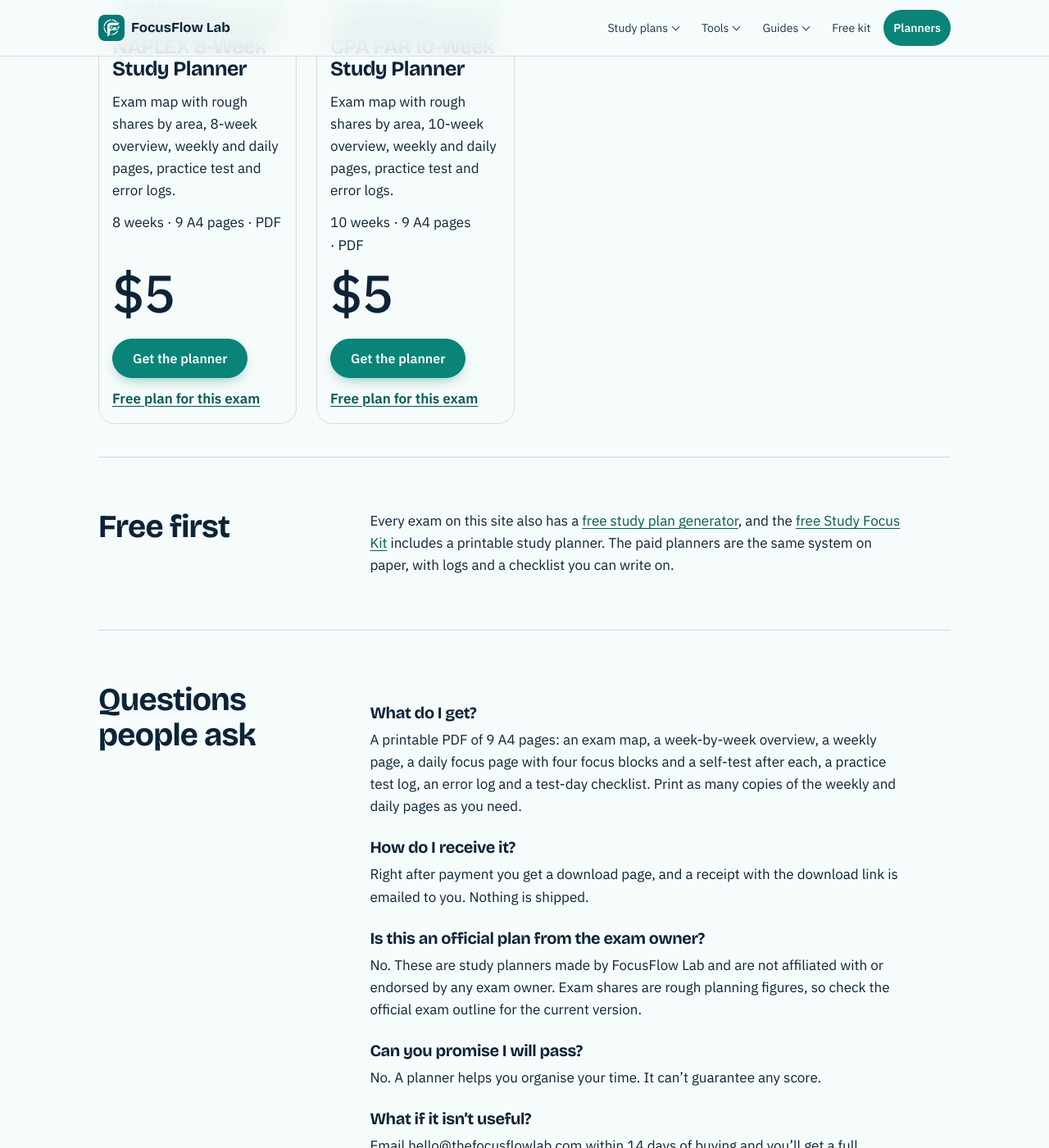
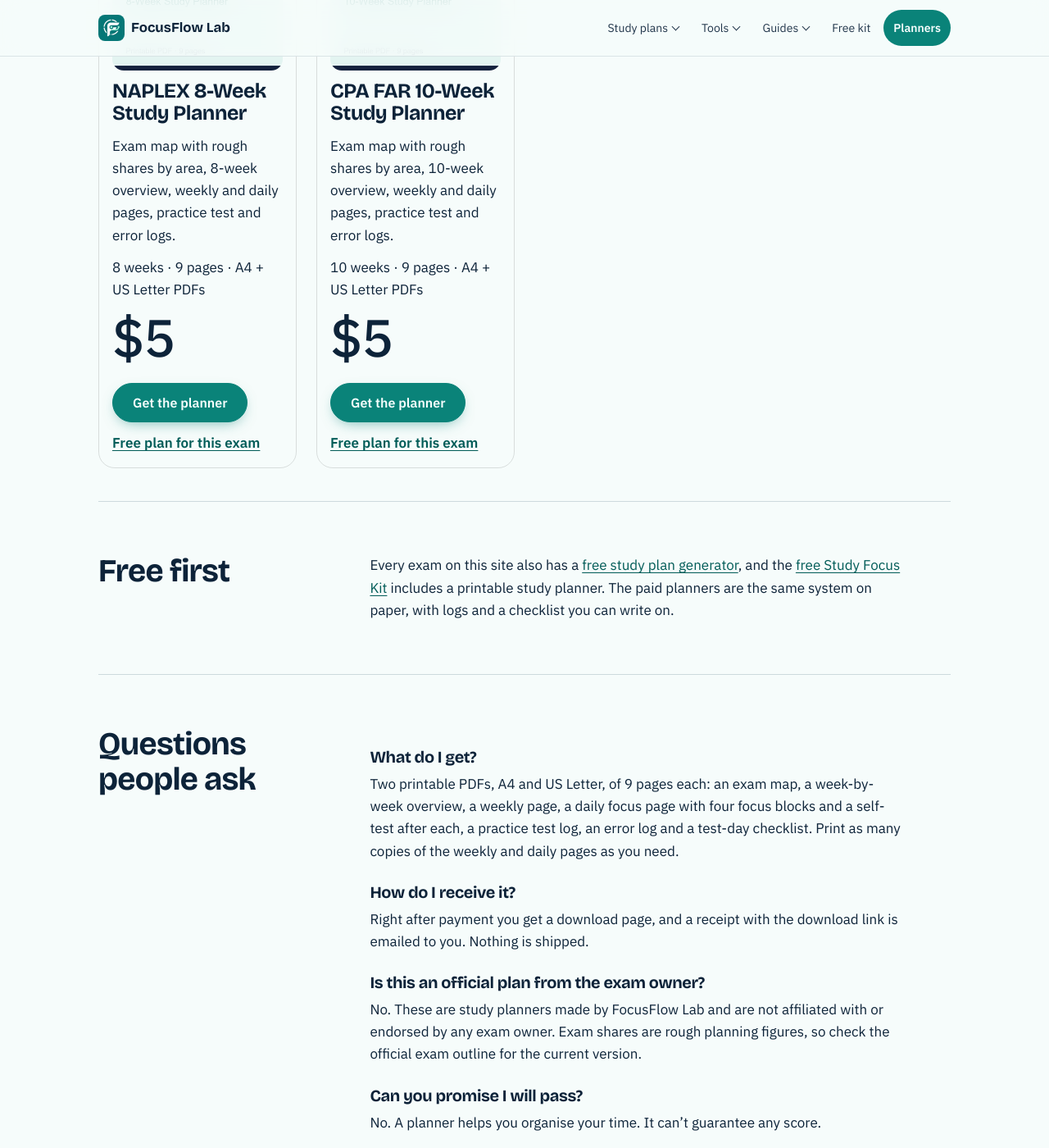
Before and after one commit to focusflowlab/focusflowlab.github.io, a Jekyll site: the page planners/index.html, which Jekyll copies as it is, in a window 1280 px wide and 1400 px high, scrolled down 2055 px. Shown: the whole window at 82% size. Built offline with Jekyll 4.4.1, drawn with Linux system fonts in a browser that asks for light colours; some of the changed text lies outside the part shown.

Commit message:
Planners: A4 and US Letter PDFs included, copy updated on home, planners page and llms.txt
Co-Authored-By: Claude Sonnet 5.5 <noreply@anthropic.com>

```diff
--- a/_tools/extra_pages.py
+++ b/_tools/extra_pages.py
@@ -24,7 +24,7 @@ for slug, (weeks, link) in PLANNERS.items():
     ITEMS.append((f"{e['short']} {weeks}-Week Study Planner", f"{weeks} weeks", f"Exam map with rough shares by area, {weeks}-week overview, weekly and daily pages, practice test and error logs.", link, f"/study-plan/{slug}/", link))
 
 FAQ = [
-    ("What do I get?", "A printable PDF of 9 A4 pages: an exam map, a week-by-week overview, a weekly page, a daily focus page with four focus blocks and a self-test after each, a practice test log, an error log and a test-day checklist. Print as many copies of the weekly and daily pages as you need."),
+    ("What do I get?", "Two printable PDFs, A4 and US Letter, of 9 pages each: an exam map, a week-by-week overview, a weekly page, a daily focus page with four focus blocks and a self-test after each, a practice test log, an error log and a test-day checklist. Print as many copies of the weekly and daily pages as you need."),
     ("How do I receive it?", "Right after payment you get a download page, and a receipt with the download link is emailed to you. Nothing is shipped."),
     ("Is this an official plan from the exam owner?", "No. These are study planners made by FocusFlow Lab and are not affiliated with or endorsed by any exam owner. Exam shares are rough planning figures, so check the official exam outline for the current version."),
     ("Can you promise I will pass?", "No. A planner helps you organise your time. It can’t guarantee any score."),
@@ -44,7 +44,7 @@ def card(t):
           <img src="/assets/products/planners/{thumb}.png" alt="{title} cover" width="400" height="400" loading="lazy" decoding="async">
           <h2>{nowrap_first(title)}</h2>
           <p>{blurb}</p>
-          <p class="product-meta">{dur} · 9 A4 pages · PDF</p>
+          <p class="product-meta">{dur} · 9 pages · A4 + US Letter PDFs</p>
           <div class="buy"><p class="price">$5</p><a class="btn" href="{url}">Get the planner</a></div>
           <p><a class="text-link" href="{plan}">Free plan for this exam</a></p>
         </li>'''
--- a/llms.txt
+++ b/llms.txt
@@ -45,10 +45,10 @@
 
 ## Products
 - [Free Study Focus Kit](https://thefocusflowlab.com/#free-kit): 5 printable worksheets (phone distractions, note-taking, mental clutter, syllabus coverage, focus reset), plus a free 3-page sample from the exam planners, sent by email.
-- [Exam Sprint Planner](https://thefocusflowlab.com/#planner): $5 printable PDF, 9 A4 pages. A 14-day plan for the two weeks before exams: exam map and priority grid, sprint calendar with four focus blocks a day, daily pages that end each block with a self-test, active-recall tracker.
+- [Exam Sprint Planner](https://thefocusflowlab.com/#planner): $5 printable PDF, 9 pages, A4 and US Letter. A 14-day plan for the two weeks before exams: exam map and priority grid, sprint calendar with four focus blocks a day, daily pages that end each block with a self-test, active-recall tracker.
 
-- [NCLEX-RN 8-Week Study Planner](https://thefocusflowlab.com/#exam-planners): $5 printable PDF, 9 A4 pages. Exam map, 8-week overview, weekly and daily pages, practice test log, error log, test-day checklist.
-- [MCAT 16-Week Study Planner](https://thefocusflowlab.com/#exam-planners): $5 printable PDF, 9 A4 pages. Content review then full-length tests, CARS every week, test log with section scores.
+- [NCLEX-RN 8-Week Study Planner](https://thefocusflowlab.com/#exam-planners): $5 printable PDF, 9 pages, A4 and US Letter. Exam map, 8-week overview, weekly and daily pages, practice test log, error log, test-day checklist.
+- [MCAT 16-Week Study Planner](https://thefocusflowlab.com/#exam-planners): $5 printable PDF, 9 pages, A4 and US Letter. Content review then full-length tests, CARS every week, test log with section scores.
 - All planners come with a 14-day no-questions refund.
 
 ## Videos
--- a/planners/index.html
+++ b/planners/index.html
@@ -270,7 +270,7 @@
           "name": "What do I get?",
           "acceptedAnswer": {
             "@type": "Answer",
-            "text": "A printable PDF of 9 A4 pages: an exam map, a week-by-week overview, a weekly page, a daily focus page with four focus blocks and a self-test after each, a practice test log, an error log and a test-day checklist. Print as many copies of the weekly and daily pages as you need."
+            "text": "Two printable PDFs, A4 and US Letter, of 9 pages each: an exam map, a week-by-week overview, a weekly page, a daily focus page with four focus blocks and a self-test after each, a practice test log, an error log and a test-day checklist. Print as many copies of the weekly and daily pages as you need."
           }
         },
         {
@@ -473,7 +473,7 @@
           <img src="/assets/products/planners/exam-sprint-planner.png" alt="Exam Sprint Planner cover" width="400" height="400" loading="lazy" decoding="async">
           <h2>Exam Sprint Planner</h2>
           <p>The two weeks before any exam: exam map, priority grid, four focus blocks a day, a self-test after each.</p>
-          <p class="product-meta">14 days · 9 A4 pages · PDF</p>
+          <p class="product-meta">14 days · 9 pages · A4 + US Letter PDFs</p>
           <div class="buy"><p class="price">$5</p><a class="btn" href="https://store.thefocusflowlab.com/l/exam-sprint-planner">Get the planner</a></div>
           <p><a class="text-link" href="/#planner">Free plan for this exam</a></p>
         </li>
@@ -481,7 +481,7 @@
           <img src="/assets/products/planners/nclex-rn-8-week-planner.png" alt="NCLEX-RN 8-Week Study Planner cover" width="400" height="400" loading="lazy" decoding="async">
           <h2><span class="nw">NCLEX-RN</span> 8-Week Study Planner</h2>
           <p>Exam map weighted to the client-needs categories, practice test log, error log.</p>
-          <p class="product-meta">8 weeks · 9 A4 pages · PDF</p>
+          <p class="product-meta">8 weeks · 9 pages · A4 + US Letter PDFs</p>
           <div class="buy"><p class="price">$5</p><a class="btn" href="https://store.thefocusflowlab.com/l/nclex-rn-8-week-planner">Get the planner</a></div>
           <p><a class="text-link" href="/study-plan/nclex/">Free plan for this exam</a></p>
         </li>
@@ -489,7 +489,7 @@
           <img src="/assets/products/planners/mcat-16-week-planner.png" alt="MCAT 16-Week Study Planner cover" width="400" height="400" loading="lazy" decoding="async">
           <h2>MCAT 16-Week Study Planner</h2>
           <p>Content review first, full-length tests second, CARS every week.</p>
-          <p class="product-meta">16 weeks · 9 A4 pages · PDF</p>
+          <p class="product-meta">16 weeks · 9 pages · A4 + US Letter PDFs</p>
           <div class="buy"><p class="price">$5</p><a class="btn" href="https://store.thefocusflowlab.com/l/mcat-16-week-planner">Get the planner</a></div>
           <p><a class="text-link" href="/study-plan/mcat/">Free plan for this exam</a></p>
         </li>
@@ -497,7 +497,7 @@
           <img src="/assets/products/planners/nclex-pn-6-week-planner.png" alt="NCLEX-PN 6-Week Study Planner cover" width="400" height="400" loading="lazy" decoding="async">
           <h2><span class="nw">NCLEX-PN</span> 6-Week Study Planner</h2>
           <p>Exam map with rough shares by area, 6-week overview, weekly and daily pages, practice test and error logs.</p>
-          <p class="product-meta">6 weeks · 9 A4 pages · PDF</p>
+          <p class="product-meta">6 weeks · 9 pages · A4 + US Letter PDFs</p>
           <div class="buy"><p class="price">$5</p><a class="btn" href="https://store.thefocusflowlab.com/l/nclex-pn-6-week-planner">Get the planner</a></div>
           <p><a class="text-link" href="/study-plan/nclex-pn/">Free plan for this exam</a></p>
         </li>
@@ -505,7 +505,7 @@
           <img src="/assets/products/planners/usmle-step-1-8-week-planner.png" alt="USMLE Step 1 8-Week Study Planner cover" width="400" height="400" loading="lazy" decoding="async">
           <h2>USMLE Step 1 8-Week Study Planner</h2>
           <p>Exam map with rough shares by area, 8-week overview, weekly and daily pages, practice test and error logs.</p>
-          <p class="product-meta">8 weeks · 9 A4 pages · PDF</p>
+          <p class="product-meta">8 weeks · 9 pages · A4 + US Letter PDFs</p>
           <div class="buy"><p class="price">$5</p><a class="btn" href="https://store.thefocusflowlab.com/l/usmle-step-1-8-week-planner">Get the planner</a></div>
           <p><a class="text-link" href="/study-plan/usmle-step-1/">Free plan for this exam</a></p>
         </li>
@@ -513,7 +513,7 @@
           <img src="/assets/products/planners/gre-8-week-planner.png" alt="GRE 8-Week Study Planner cover" width="400" height="400" loading="lazy" decoding="async">
           <h2>GRE 8-Week Study Planner</h2>
           <p>Exam map with rough shares by area, 8-week overview, weekly and daily pages, practice test and error logs.</p>
-          <p class="product-meta">8 weeks · 9 A4 pages · PDF</p>
+          <p class="product-meta">8 weeks · 9 pages · A4 + US Letter PDFs</p>
           <div class="buy"><p class="price">$5</p><a class="btn" href="https://store.thefocusflowlab.com/l/gre-8-week-planner">Get the planner</a></div>
           <p><a class="text-link" href="/study-plan/gre/">Free plan for this exam</a></p>
         </li>
@@ -521,7 +521,7 @@
           <img src="/assets/products/planners/lsat-12-week-planner.png" alt="LSAT 12-Week Study Planner cover" width="400" height="400" loading="lazy" decoding="async">
           <h2>LSAT 12-Week Study Planner</h2>
           <p>Exam map with rough shares by area, 12-week overview, weekly and daily pages, practice test and error logs.</p>
-          <p class="product-meta">12 weeks · 9 A4 pages · PDF</p>
+          <p class="product-meta">12 weeks · 9 pages · A4 + US Letter PDFs</p>
           <div class="buy"><p class="price">$5</p><a class="btn" href="https://store.thefocusflowlab.com/l/lsat-12-week-planner">Get the planner</a></div>
           <p><a class="text-link" href="/study-plan/lsat/">Free plan for this exam</a></p>
         </li>
@@ -529,7 +529,7 @@
           <img src="/assets/products/planners/pance-8-week-planner.png" alt="PANCE 8-Week Study Planner cover" width="400" height="400" loading="lazy" decoding="async">
           <h2>PANCE 8-Week Study Planner</h2>
           <p>Exam map with rough shares by area, 8-week overview, weekly and daily pages, practice test and error logs.</p>
-          <p class="product-meta">8 weeks · 9 A4 pages · PDF</p>
+          <p class="product-meta">8 weeks · 9 pages · A4 + US Letter PDFs</p>
           <div class="buy"><p class="price">$5</p><a class="btn" href="https://store.thefocusflowlab.com/l/pance-8-week-planner">Get the planner</a></div>
           <p><a class="text-link" href="/study-plan/pance/">Free plan for this exam</a></p>
         </li>
@@ -537,7 +537,7 @@
           <img src="/assets/products/planners/naplex-8-week-planner.png" alt="NAPLEX 8-Week Study Planner cover" width="400" height="400" loading="lazy" decoding="async">
           <h2>NAPLEX 8-Week Study Planner</h2>
           <p>Exam map with rough shares by area, 8-week overview, weekly and daily pages, practice test and error logs.</p>
-          <p class="product-meta">8 weeks · 9 A4 pages · PDF</p>
+          <p class="product-meta">8 weeks · 9 pages · A4 + US Letter PDFs</p>
           <div class="buy"><p class="price">$5</p><a class="btn" href="https://store.thefocusflowlab.com/l/naplex-8-week-planner">Get the planner</a></div>
           <p><a class="text-link" href="/study-plan/naplex/">Free plan for this exam</a></p>
         </li>
@@ -545,7 +545,7 @@
           <img src="/assets/products/planners/cpa-far-10-week-planner.png" alt="CPA FAR 10-Week Study Planner cover" width="400" height="400" loading="lazy" decoding="async">
           <h2>CPA FAR 10-Week Study Planner</h2>
           <p>Exam map with rough shares by area, 10-week overview, weekly and daily pages, practice test and error logs.</p>
-          <p class="product-meta">10 weeks · 9 A4 pages · PDF</p>
+          <p class="product-meta">10 weeks · 9 pages · A4 + US Letter PDFs</p>
           <div class="buy"><p class="price">$5</p><a class="btn" href="https://store.thefocusflowlab.com/l/cpa-far-10-week-planner">Get the planner</a></div>
           <p><a class="text-link" href="/study-plan/cpa-far/">Free plan for this exam</a></p>
         </li>
@@ -558,7 +558,7 @@
         <h2>Questions people ask</h2>
         <div class="prose">
         <h3>What do I get?</h3>
-        <p>A printable PDF of 9 A4 pages: an exam map, a week-by-week overview, a weekly page, a daily focus page with four focus blocks and a self-test after each, a practice test log, an error log and a test-day checklist. Print as many copies of the weekly and daily pages as you need.</p>
+        <p>Two printable PDFs, A4 and US Letter, of 9 pages each: an exam map, a week-by-week overview, a weekly page, a daily focus page with four focus blocks and a self-test after each, a practice test log, an error log and a test-day checklist. Print as many copies of the weekly and daily pages as you need.</p>
         <h3>How do I receive it?</h3>
         <p>Right after payment you get a download page, and a receipt with the download link is emailed to you. Nothing is shipped.</p>
         <h3>Is this an official plan from the exam owner?</h3>
```
Also changed, not shown: index.html (+6 -6 lines).
